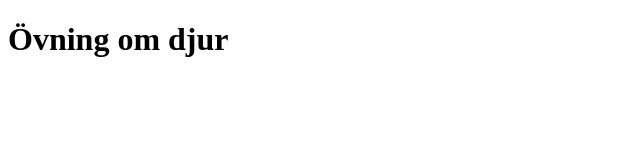
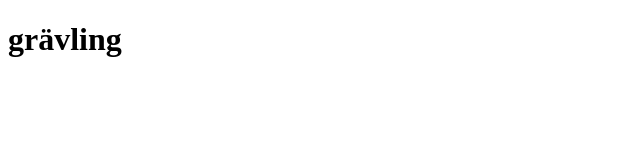
Before and after one commit to AkeVonWolfe/Git-vning-djur, a plain HTML site: page index.html in a window 1280 px wide. Shown: the whole page, without its empty margins (0-640 px from the left). Drawn offline with Linux system fonts and the light colour scheme.

Commit message:
added a animal

```diff
--- a/index.html
+++ b/index.html
@@ -6,6 +6,6 @@
 	<title> Övning om djur</title>
 </head>
 <body>
-	<h1> Övning om djur </h1>
+	<h1> grävling </h1>
 </body>
 </html>
```
